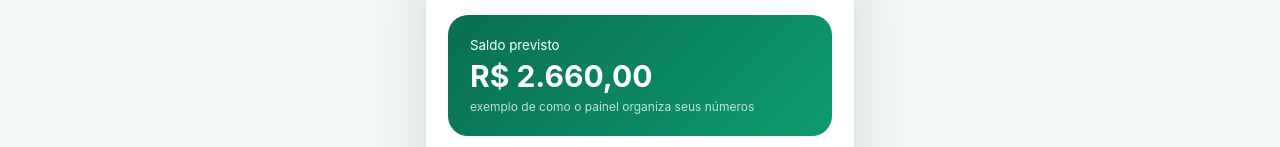
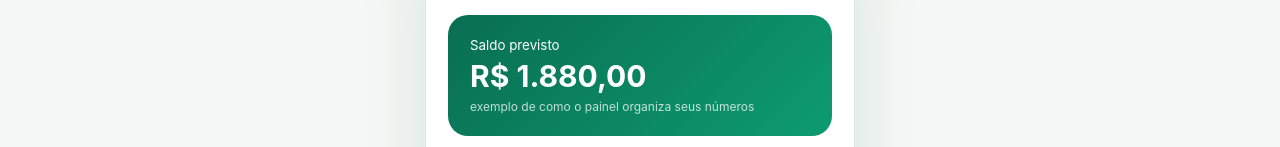
Before and after one commit to hassan80612/DEVINX, a Next.js app: page / in a window 1280 px wide. Shown: the part 613-760 px from the top of the page. Built offline with nearby package versions, Linux system fonts and the light colour scheme.

Commit message:
fix: keep landing example balance consistent

```diff
--- a/src/app/page.tsx
+++ b/src/app/page.tsx
@@ -16,7 +16,7 @@ export default function Home() {
     </section>
     <section className="phone">
       <div className="phoneHead"><div><small>EXEMPLO</small><h2>Seu mês</h2></div><span className="avatar">D</span></div>
-      <div className="balance"><small>Saldo previsto</small><strong>R$ 2.660,00</strong><span>exemplo de como o painel organiza seus números</span></div>
+      <div className="balance"><small>Saldo previsto</small><strong>R$ 1.880,00</strong><span>exemplo de como o painel organiza seus números</span></div>
       <div className="grid">{cards.map(([a,b,c])=><article key={a}><small>{a}</small><strong>{b}</strong><span>{c}</span></article>)}</div>
       <div className="goal"><div><b>Meta mensal</b><span>R$ 4.850 de R$ 6.000</span></div><div className="bar"><i/></div><small>81% concluída</small></div>
       <div className="quick"><button>+ Entrada</button><button>- Gasto</button></div>
```
